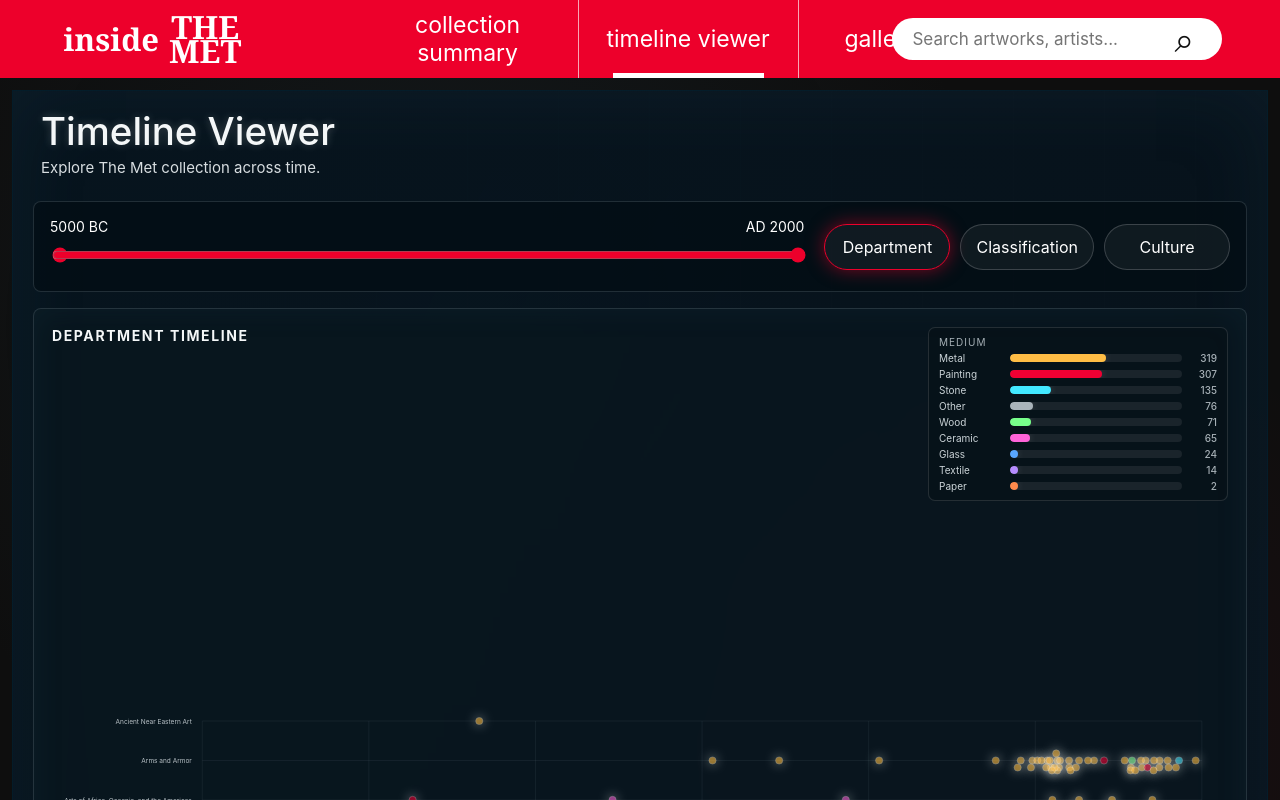
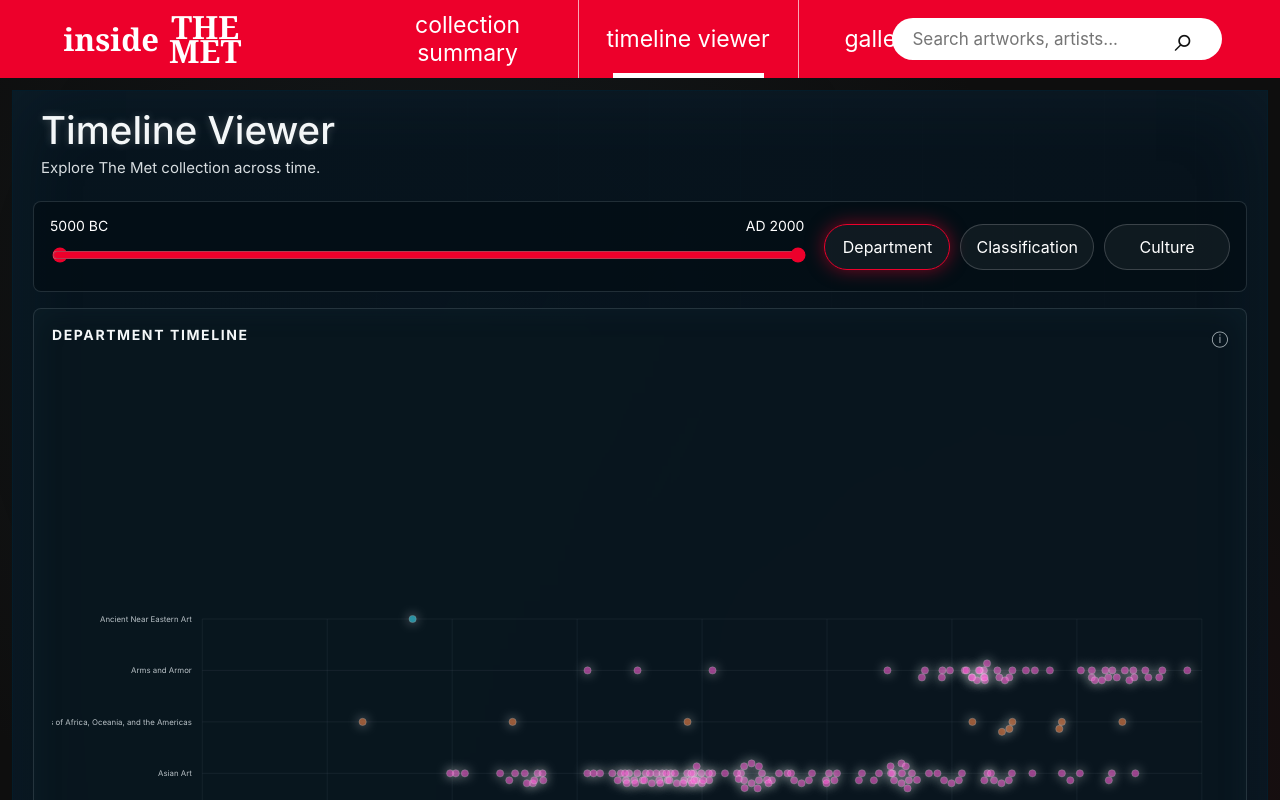
Before and after one commit to dh051112/insideTHEMET, a React (Vite) app: page / in a window 1280 px wide. Both pictures are taken after a click on the button "timeline viewer". Shown: the top 800 px of the page. Built offline with nearby package versions, Linux system fonts and the light colour scheme.

Commit message:
fix: colors, 노트북별차이

```diff
--- a/src/App.jsx
+++ b/src/App.jsx
@@ -17,17 +17,7 @@
   ['map', 'gallery map'],
 ];
 
-const mediumColors = {
-  Painting: '#ef0033',
-  Stone: '#42e8ff',
-  Metal: '#ffbd45',
-  Ceramic: '#ff63d8',
-  Wood: '#77ff8a',
-  Textile: '#b68cff',
-  Paper: '#ff8a4c',
-  Glass: '#58a6ff',
-  Other: '#aab4ba',
-};
+const categoryPalette = ['#ef0033', '#42e8ff', '#ffbd45', '#ff63d8', '#77ff8a', '#b68cff', '#ff8a4c', '#58a6ff', '#d7ff5f', '#ff5f9f', '#55d6be', '#dca85d'];
 const metImageCache = new Map();
 
 function MetArtworkImage({ artwork, alt = '', className = '' }) {
@@ -379,10 +369,10 @@
 function ScatterPlot({ works, groupBy, range, onHover, selected }) {
   const [fisheyeFocus, setFisheyeFocus] = useState(null);
   const [minYear, maxYear] = range;
-  const axisBreaks = [-5000, -1000, 0, 500, 1000, 1500, 2000];
+  const axisBreaks = [-5000, -1000, 0, 500, 1000, 1250, 1500, 1750, 2000];
   const categories = [...new Set(works.map((work) => work[groupBy] || 'Unknown'))].sort((a, b) => a.localeCompare(b));
-  const rowGap = groupBy === 'culture' ? 48 : 60;
-  const svgHeight = Math.max(530, 112 + Math.max(1, categories.length - 1) * rowGap);
+  const rowGap = groupBy === 'culture' ? 64 : 76;
+  const svgHeight = Math.max(620, 150 + Math.max(1, categories.length - 1) * rowGap);
   const plot = { left: 230, right: 1760, top: 34, bottom: svgHeight - 72 };
   const plotWidth = plot.right - plot.left;
   const plotHeight = plot.bottom - plot.top;
@@ -409,7 +399,10 @@
     if (year === 0) return '0';
     return `AD ${year}`;
   };
-  const visibleMediumGroups = Object.keys(mediumColors).filter((group) => works.some((work) => work.mediumGroup === group));
+  const categoryColor = (category) => {
+    const hash = category.split('').reduce((sum, char) => sum + char.charCodeAt(0), 0);
+    return categoryPalette[hash % categoryPalette.length];
+  };
   const groupPositions = works.reduce((acc, work) => {
     const key = `${Math.round(work.year / 25) * 25}-${plotCategory(work)}`;
     if (!acc.has(key)) acc.set(key, []);
@@ -423,7 +416,7 @@
     const ring = Math.floor(index / 8);
     const angle = ((index % 8) / 8) * Math.PI * 2 + ring * 0.42;
     const radius = Math.min(52, 16 + ring * 10);
-    const maxYOffset = rowGap * 0.38;
+    const maxYOffset = rowGap * 0.34;
 
     return {
       x: Math.cos(angle) * radius,
@@ -474,7 +467,7 @@
           <g key={work.id} className="point-wrap">
             {isSelected && <circle className="point-ring" cx={cx} cy={cy} r="17" />}
             <circle className={isSelected ? 'point selected' : 'point'} cx={cx} cy={cy}
-              r={isSelected ? 8 : 5.5} fill={mediumColors[work.mediumGroup] || mediumColors.Other}
+              r={isSelected ? 8 : 5.5} fill={categoryColor(plotCategory(work))}
               onMouseEnter={() => {
                 setFisheyeFocus(basePoint);
                 onHover(work);
@@ -510,31 +503,6 @@
   );
 }
 
-function MediumHeaderLegend({ works }) {
-  const counts = works.reduce((acc, work) => {
-    const group = work.mediumGroup || 'Other';
-    acc[group] = (acc[group] || 0) + 1;
-    return acc;
-  }, {});
-  const groups = Object.keys(mediumColors)
-    .filter((group) => counts[group])
-    .sort((a, b) => counts[b] - counts[a]);
-  const max = Math.max(...groups.map((group) => counts[group]), 1);
-
-  return (
-    <div className="header-medium-legend">
-      <span>Medium</span>
-      {groups.map((group) => (
-        <div className="header-medium-row" key={group}>
-          <em>{group}</em>
-          <i><b style={{ width: `${Math.max(8, (counts[group] / max) * 96)}px`, background: mediumColors[group] }} /></i>
-          <strong>{counts[group]}</strong>
-        </div>
-      ))}
-    </div>
-  );
-}
-
 function TimelineViewer({ target }) {
   const [range, setRange] = useState([-5000, 2000]);
   const [groupBy, setGroupBy] = useState('department');
@@ -563,7 +531,7 @@
         </div>
       </section>
       <section className={activeHover ? 'timeline-layout has-detail' : 'timeline-layout'}>
-        <ChartPanel title={`${groupBy} timeline`} headerExtra={<MediumHeaderLegend works={filtered} />}>
+        <ChartPanel title={`${groupBy} timeline`}>
           <ScatterPlot works={filtered} groupBy={groupBy} range={range} onHover={setHovered} selected={activeHover} />
         </ChartPanel>
         {activeHover && <ArtworkDetailCard artwork={activeHover} onClose={() => setHovered(null)} />}
--- a/src/styles.css
+++ b/src/styles.css
@@ -20,6 +20,10 @@
   background: var(--bg);
   color: var(--text);
   font-family: Inter, ui-sans-serif, system-ui, -apple-system, BlinkMacSystemFont, "Segoe UI", sans-serif;
+  overflow-x: hidden;
+  scrollbar-gutter: stable;
+  -webkit-font-smoothing: antialiased;
+  text-rendering: geometricPrecision;
 }
 
 button,
@@ -215,7 +219,7 @@
 }
 
 .dashboard {
-  width: calc(100vw - 24px);
+  width: calc(100% - 24px);
   min-height: calc(100vh - 102px);
   margin: 12px auto;
   padding: 20px;
@@ -509,64 +513,6 @@
   color: var(--muted);
 }
 
-.header-medium-legend {
-  display: grid;
-  gap: 4px;
-  width: min(300px, 44vw);
-  padding: 8px 10px;
-  border: 1px solid rgba(255, 255, 255, 0.12);
-  border-radius: 7px;
-  background: rgba(0, 0, 0, 0.16);
-}
-
-.header-medium-legend > span {
-  color: var(--muted);
-  font-size: 10px;
-  text-align: left;
-  text-transform: uppercase;
-  letter-spacing: 1px;
-}
-
-.header-medium-row {
-  display: grid;
-  grid-template-columns: 64px 1fr 28px;
-  align-items: center;
-  gap: 7px;
-}
-
-.header-medium-row em {
-  color: #cbd4d8;
-  font-size: 10px;
-  font-style: normal;
-  white-space: nowrap;
-  overflow: hidden;
-  text-overflow: ellipsis;
-}
-
-.header-medium-row i {
-  display: block;
-  width: 100%;
-  height: 8px;
-  border-radius: 999px;
-  background: rgba(255, 255, 255, 0.08);
-  overflow: hidden;
-}
-
-.header-medium-row i b {
-  display: block;
-  height: 100%;
-  max-width: 100%;
-  border-radius: inherit;
-  box-shadow: 0 0 8px rgba(255, 255, 255, 0.14);
-}
-
-.header-medium-row strong {
-  color: var(--muted);
-  font-size: 10px;
-  font-weight: 500;
-  text-align: right;
-}
-
 .chart-svg {
   width: 100%;
   height: clamp(320px, calc(100vh - 450px), 520px);
@@ -581,7 +527,7 @@
 .chart-svg text,
 .scatter-svg text {
   fill: #b9c2c7;
-  font-size: 10px;
+  font-size: 12px;
 }
 
 .x-label {
@@ -592,7 +538,7 @@
 .axis-title {
   text-anchor: middle;
   fill: #d3d9dc;
-  font-size: 11px;
+  font-size: 14px;
 }
 
 .hot-bar {
@@ -1077,7 +1023,7 @@
 
 @media (max-width: 620px) {
   .dashboard {
-    width: calc(100vw - 20px);
+    width: calc(100% - 20px);
     margin: 10px auto;
     min-height: auto;
   }
```
